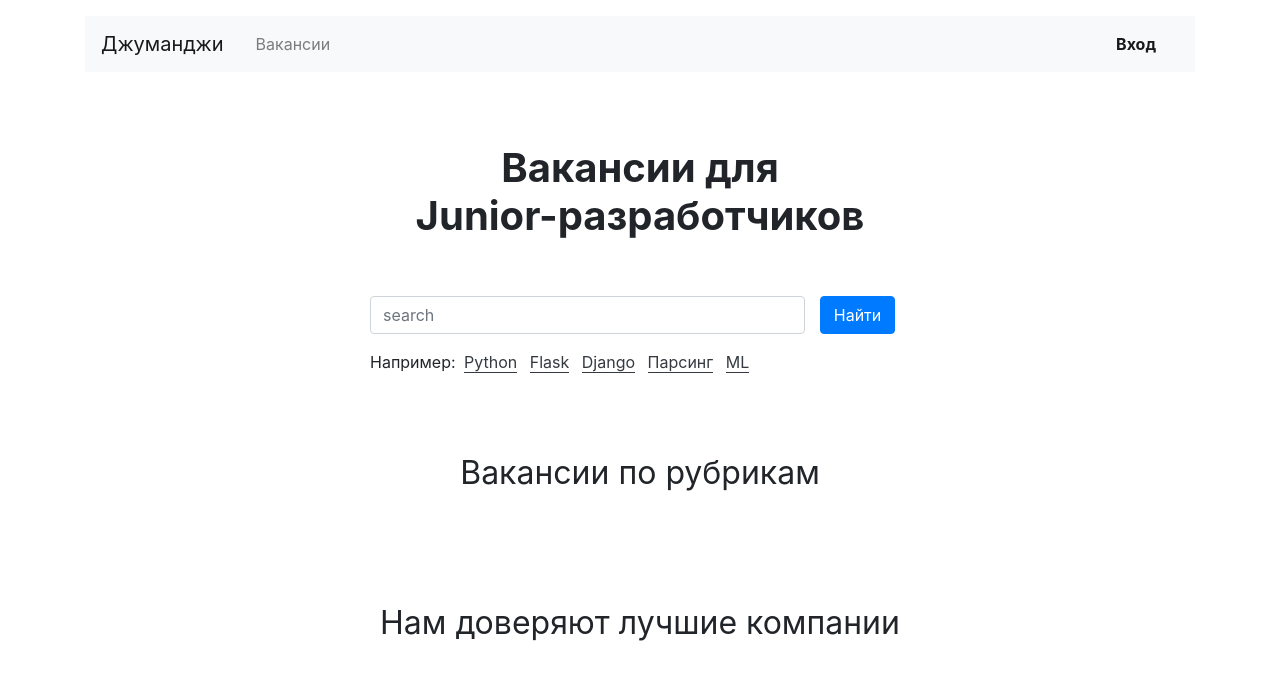
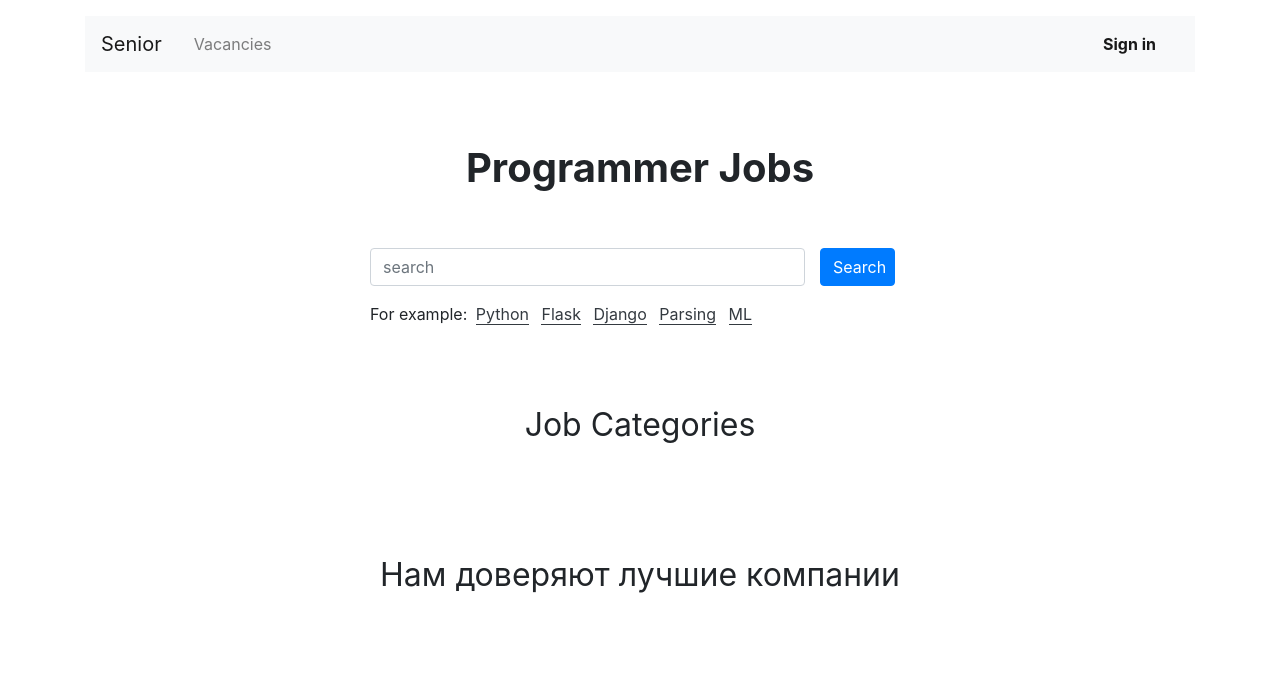
Before and after one commit to OlegKaliadka/Job, a Django app: page / in a window 1280 px wide. Shown: the top 680 px of the page. Run offline with Django 3.2, Linux system fonts and the light colour scheme; data that the repository does not hold is empty; some libraries are stand-ins or nearby versions.

Commit message:
main_and_base_trans

```diff
--- a/Job/templates/base.html
+++ b/Job/templates/base.html
@@ -3,7 +3,7 @@
 
 <head>
   <meta charset="UTF-8">
-  <title>Джуманджи</title>
+  <title>Senior</title>
   <meta name="viewport" content="width=device-width, initial-scale=1.0, user-scalable=no">
   <link rel="stylesheet" href="https://stackpath.bootstrapcdn.com/bootstrap/4.3.1/css/bootstrap.min.css" integrity="sha384-ggOyR0iXCbMQv3Xipma34MD+dH/1fQ784/j6cY/iJTQUOhcWr7x9JvoRxT2MZw1T" crossorigin="anonymous">
 </head>
@@ -11,20 +11,20 @@
 <body>
   <header class="container mt-3">
     <nav class="navbar navbar-expand-lg navbar-light bg-light">
-      <a class="navbar-brand mr-4" href="{% url 'main' %}">Джуманджи</a>
+      <a class="navbar-brand mr-4" href="{% url 'main' %}">Senior</a>
       <button class="navbar-toggler" type="button" data-toggle="collapse" data-target="#navbarNav" aria-controls="navbarNav" aria-expanded="false" aria-label="Toggle navigation">
         <span class="navbar-toggler-icon"></span>
       </button>
       <div class="collapse navbar-collapse justify-content-between" id="navbarNav">
         <ul class="navbar-nav col-10">
           <li class="nav-item">
-            <a class="nav-link" href="{% url 'vacancies' %}">Вакансии</a>
+            <a class="nav-link" href="{% url 'vacancies' %}">Vacancies</a>
           </li>
 
         </ul>
         <ul class="navbar-nav col-2 justify-content-end">
           <li class="nav-item active">
-            <a href="/login" class="nav-link font-weight-bold">Вход</a>
+            <a href="/login" class="nav-link font-weight-bold">Sign in</a>
           </li>
         </ul>
       </div>
--- a/Job/templates/main.html
+++ b/Job/templates/main.html
@@ -2,7 +2,7 @@
 {% block content %}
   <main class="container mt-3">
     <section>
-      <h1 class="h1 text-center mx-auto mt-4 py-5"><strong>Вакансии для <br>Junior-разработчиков</strong></h1>
+      <h1 class="h1 text-center mx-auto mt-4 py-5"><strong>Programmer Jobs</strong></h1>
       <div class="row">
         <div class="col-12 col-md-8 col-lg-6 offset-lg-3 offset-md-2">
           <form class="form-inline mb-3" enctype="multipart/form-data" action="{% url 'search' %}">
@@ -10,14 +10,14 @@
               <input class="form-control w-100" type="search" placeholder="search" aria-label="search" name="search">
             </div>
             <div class="form-group col-4 col-md-2 pl-0">
-              <button class="btn btn-primary w-100" type="submit">Найти</button>
+              <button class="btn btn-primary w-100" type="submit">Search</button>
             </div>
           </form>
-          <p>Например:
+          <p>For example:
             <a href="{% url 'search' %}" class="text-dark border-bottom border-dark m-1 text-decoration-none">Python</a>
             <a href="#" class="text-dark border-bottom border-dark m-1 text-decoration-none">Flask</a>
             <a href="#" class="text-dark border-bottom border-dark m-1 text-decoration-none">Django</a>
-            <a href="#" class="text-dark border-bottom border-dark m-1 text-decoration-none">Парсинг</a>
+            <a href="#" class="text-dark border-bottom border-dark m-1 text-decoration-none">Parsing</a>
             <a href="#" class="text-dark border-bottom border-dark m-1 text-decoration-none">ML</a>
 
           </p>
@@ -26,7 +26,7 @@
     </section>
 
     <section class="mt-5 pt-3">
-      <h2 class="h2 font-weight-normal text-center mb-5">Вакансии по рубрикам</h2>
+      <h2 class="h2 font-weight-normal text-center mb-5">Job Categories</h2>
       <div class="row mb-0">
         {% for specialty in specialties %}
         <div class="col-6 col-md-6 col-lg-3">
```
